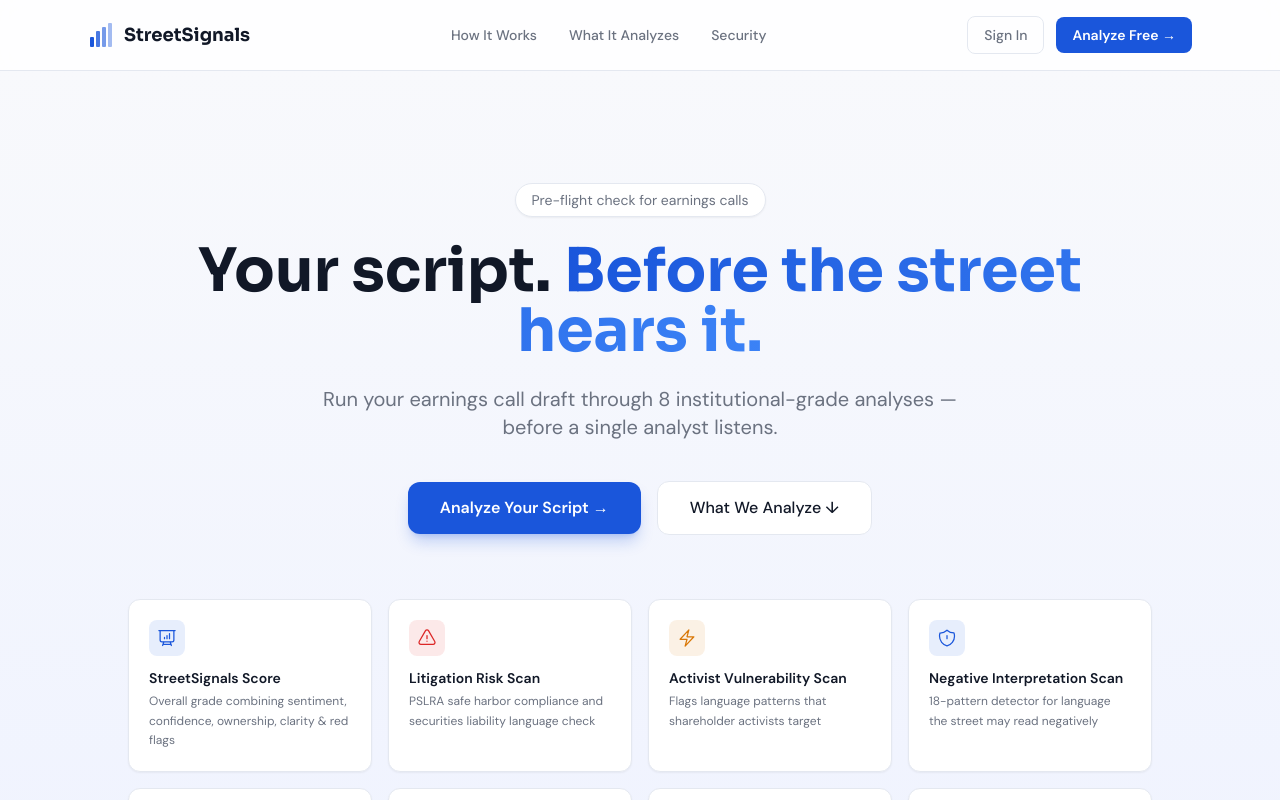
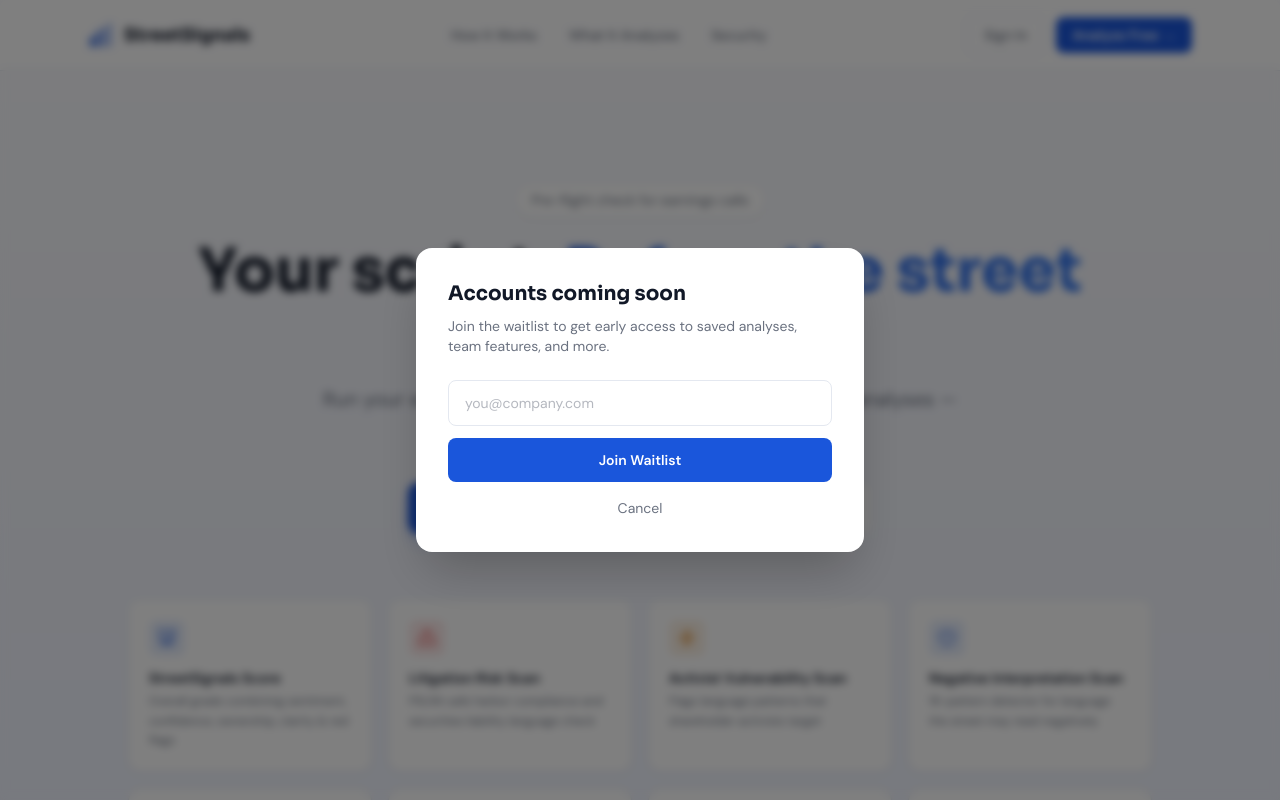
Before and after one commit to mjn52/earnings-analyzer, a React (Vite) app in the folder frontend/: page / in a window 1280 px wide. Both pictures are taken after a click on the button "Sign In". Shown: the top 800 px of the page. Built offline with nearby package versions, Linux system fonts and the light colour scheme.

Commit message:
Add waitlist modal for Sign In button and backend waitlist endpoint
Co-Authored-By: Claude Opus 4.6 (1M context) <noreply@anthropic.com>

```diff
--- a/frontend/src/pages/Landing.jsx
+++ b/frontend/src/pages/Landing.jsx
@@ -1,4 +1,5 @@
 import { Link } from 'react-router-dom'
+import { useState } from 'react'
 
 /* ------------------------------------------------------------------ */
 /*  Inline SVG icons                                                   */
@@ -93,6 +94,26 @@ function IconActivist() {
 /* ------------------------------------------------------------------ */
 
 export default function Landing() {
+  const [showWaitlist, setShowWaitlist] = useState(false)
+  const [waitlistEmail, setWaitlistEmail] = useState('')
+  const [waitlistStatus, setWaitlistStatus] = useState(null) // 'loading' | 'success' | 'error'
+
+  async function handleWaitlistSubmit(e) {
+    e.preventDefault()
+    setWaitlistStatus('loading')
+    try {
+      const res = await fetch('/api/waitlist', {
+        method: 'POST',
+        headers: { 'Content-Type': 'application/json' },
+        body: JSON.stringify({ email: waitlistEmail }),
+      })
+      if (!res.ok) throw new Error()
+      setWaitlistStatus('success')
+    } catch {
+      setWaitlistStatus('error')
+    }
+  }
+
   return (
     <div className="min-h-screen">
       {/* NAV */}
@@ -110,7 +131,10 @@ export default function Landing() {
           </div>
 
           <div className="flex items-center gap-3">
-            <button className="hidden rounded-lg border border-border px-4 py-2 text-sm font-medium text-text-muted transition-colors hover:border-primary hover:text-primary sm:inline-block">
+            <button
+              onClick={() => { setShowWaitlist(true); setWaitlistStatus(null); setWaitlistEmail(''); }}
+              className="hidden rounded-lg border border-border px-4 py-2 text-sm font-medium text-text-muted transition-colors hover:border-primary hover:text-primary sm:inline-block"
+            >
               Sign In
             </button>
             <Link
@@ -393,6 +417,58 @@ export default function Landing() {
           <p className="text-sm text-text-muted">&copy; 2025 StreetSignals.ai</p>
         </div>
       </footer>
+
+      {/* WAITLIST MODAL */}
+      {showWaitlist && (
+        <div className="fixed inset-0 z-[100] flex items-center justify-center bg-black/50 backdrop-blur-sm" onClick={() => setShowWaitlist(false)}>
+          <div className="mx-4 w-full max-w-md rounded-2xl bg-white p-8 shadow-2xl" onClick={(e) => e.stopPropagation()}>
+            {waitlistStatus === 'success' ? (
+              <div className="text-center">
+                <div className="mx-auto mb-4 flex h-12 w-12 items-center justify-center rounded-full bg-green-100">
+                  <svg className="h-6 w-6 text-green-600" fill="none" viewBox="0 0 24 24" strokeWidth={2} stroke="currentColor">
+                    <path strokeLinecap="round" strokeLinejoin="round" d="M4.5 12.75l6 6 9-13.5" />
+                  </svg>
+                </div>
+                <h3 className="font-sora text-xl font-bold text-text-main">You're on the list!</h3>
+                <p className="mt-2 text-sm text-text-muted">We'll notify you as soon as accounts are available.</p>
+                <button onClick={() => setShowWaitlist(false)} className="mt-6 rounded-lg bg-primary px-6 py-2 text-sm font-semibold text-white hover:bg-primary-dark">
+                  Got it
+                </button>
+              </div>
+            ) : (
+              <>
+                <h3 className="font-sora text-xl font-bold text-text-main">Accounts coming soon</h3>
+                <p className="mt-2 text-sm text-text-muted">
+                  Join the waitlist to get early access to saved analyses, team features, and more.
+                </p>
+                <form onSubmit={handleWaitlistSubmit} className="mt-6">
+                  <input
+                    type="email"
+                    required
+                    placeholder="you@company.com"
+                    value={waitlistEmail}
+                    onChange={(e) => setWaitlistEmail(e.target.value)}
+                    className="w-full rounded-lg border border-border px-4 py-3 text-sm text-text-main placeholder:text-text-muted/50 focus:border-primary focus:outline-none focus:ring-2 focus:ring-primary/20"
+                  />
+                  <button
+                    type="submit"
+                    disabled={waitlistStatus === 'loading'}
+                    className="mt-3 w-full rounded-lg bg-primary px-4 py-3 text-sm font-semibold text-white transition-colors hover:bg-primary-dark disabled:opacity-60"
+                  >
+                    {waitlistStatus === 'loading' ? 'Joining...' : 'Join Waitlist'}
+                  </button>
+                  {waitlistStatus === 'error' && (
+                    <p className="mt-2 text-center text-sm text-red-500">Something went wrong. Please try again.</p>
+                  )}
+                </form>
+                <button onClick={() => setShowWaitlist(false)} className="mt-4 w-full text-center text-sm text-text-muted hover:text-text-main">
+                  Cancel
+                </button>
+              </>
+            )}
+          </div>
+        </div>
+      )}
     </div>
   )
 }
```
Also changed, not shown: 1 other file (tests, documents, lock files or other folders).
